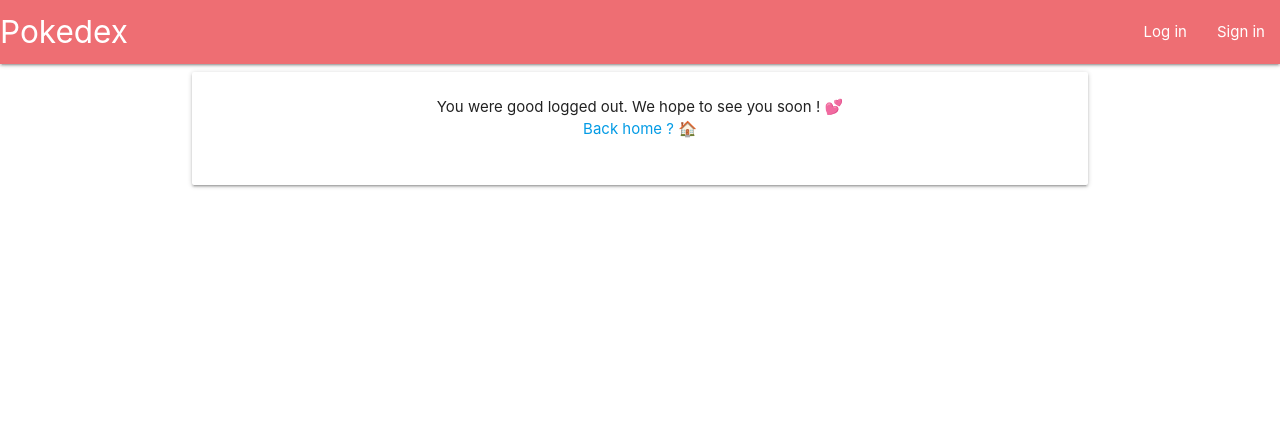
After one commit to mattmlz/pokedex, a PHP site: template views/pages/logout.twig in a window 1280 px wide. The commit adds this page. Shown: the top 425 px of the page. Run offline with PHP 8.4, Linux system fonts and the light colour scheme; the template is opened without the code that fills it, so the values that code supplies are empty; some libraries are stand-ins or nearby versions.

Commit message:
:sparkles: add log out possibility
add log out possibility #1

```diff
--- /dev/null
+++ b/views/pages/logout.twig
@@ -0,0 +1,14 @@
+{{ include('partials/header.twig') }}
+
+<div class="container form center-align">
+  <div class="card hoverable">
+    <div class="card-content">
+      <div class="row">
+        <p>You were good logged out. We hope to see you soon ! 💕</p>
+        <a href="{{ base_url() }}">Back home ? 🏠</a>
+      </div>
+    </div>
+  </div>
+</div>
+
+{{ include('partials/footer.twig') }}
--- a/views/partials/header_logged.twig
+++ b/views/partials/header_logged.twig
@@ -17,7 +17,7 @@
           <a href="{{ base_url() }}" class="brand-logo">Pokedex</a>
           <ul class="right hide-on-med-and-down">
             <li><a href="{{ base_url() }}/search">Search pokemons</a></li>
-            <li><a href="{{ base_url() }}/log-out">Log out</a></li>
+            <li><a href="{{ base_url() }}/logout">Log out</a></li>
           </ul>
         </div>
       </nav>
```
Also changed, not shown: app/routes.php (+19 -3 lines).
